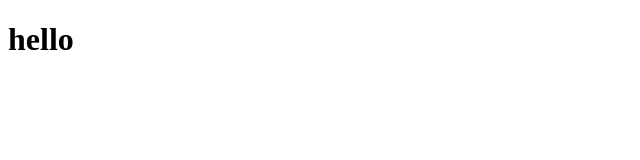
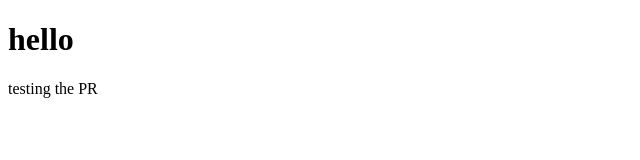
Before and after one commit to Pratikm-Pragma/anthropy-1, a plain HTML site: page index.html in a window 1280 px wide. Shown: the whole page, without its empty margins (0-640 px from the left). Drawn offline with Linux system fonts and the light colour scheme.

Commit message:
added skill.md

```diff
--- a/index.html
+++ b/index.html
@@ -7,5 +7,6 @@
 </head>
 <body>
     <h1>hello</h1>
+    <p>testing the PR</p>
 </body>
 </html>
```
Also changed, not shown: 1 other file.
